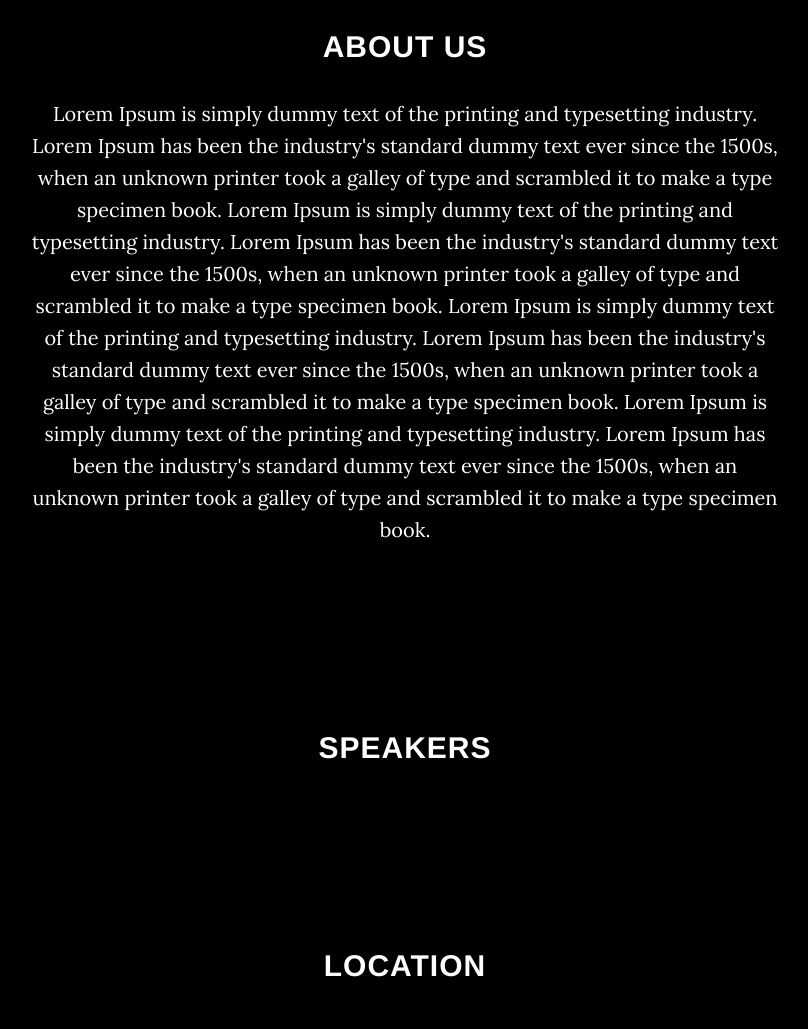
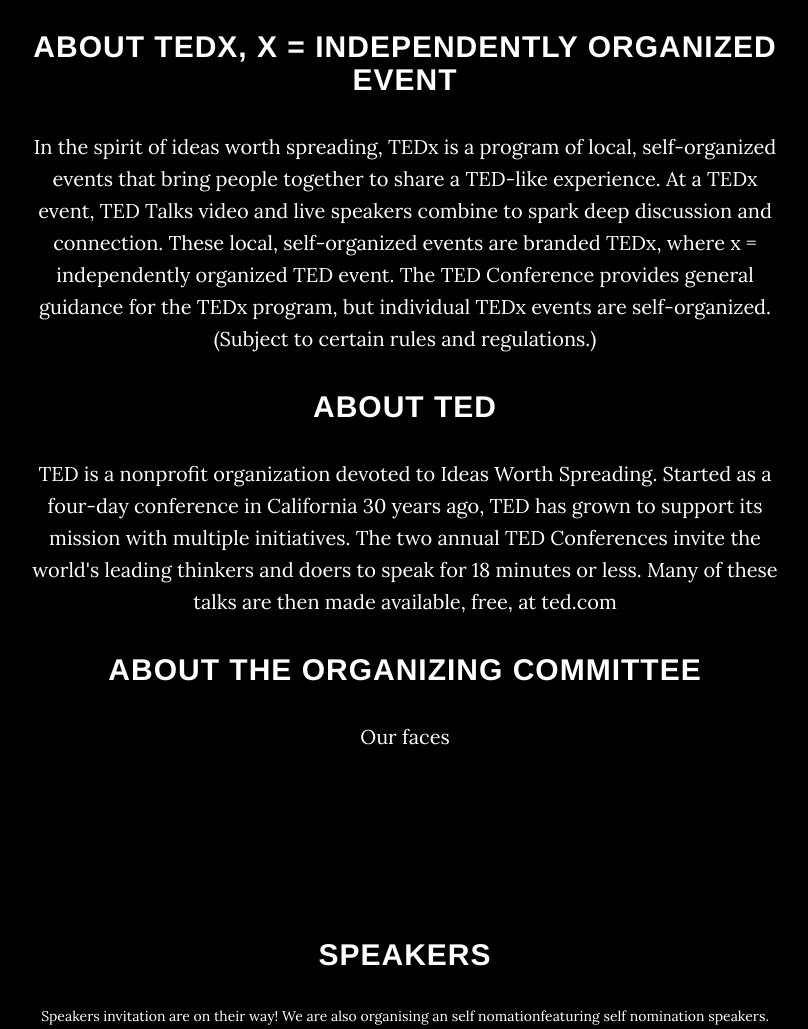
Before and after one commit to tbrittoborges/tedx_uod, a plain HTML site: page index.html in a window 1280 px wide. Shown: the part 920-1949 px from the top of the page, without its empty margins (235-1043 px from the left). Drawn offline with Linux system fonts and the light colour scheme; some packages are replaced by stand-ins of ours.

Commit message:
Add about ted and tedx

```diff
--- a/index.html
+++ b/index.html
@@ -107,19 +107,30 @@
     <section id="about" class="container content-section text-center">
         <div class="row">
             <div class="col-lg-8 col-lg-offset-2">
-                <h2>About us</h2>
-                <p>Lorem Ipsum is simply dummy text of the printing and typesetting industry.
-                    Lorem Ipsum has been the industry's standard dummy text ever since the 1500s, when an unknown
-                    printer took a galley of type and scrambled it to make a type specimen book.
-                Lorem Ipsum is simply dummy text of the printing and typesetting industry.
-                    Lorem Ipsum has been the industry's standard dummy text ever since the 1500s, when an unknown
-                    printer took a galley of type and scrambled it to make a type specimen book.
-                Lorem Ipsum is simply dummy text of the printing and typesetting industry.
-                    Lorem Ipsum has been the industry's standard dummy text ever since the 1500s, when an unknown
-                    printer took a galley of type and scrambled it to make a type specimen book.
-                 Lorem Ipsum is simply dummy text of the printing and typesetting industry.
-                    Lorem Ipsum has been the industry's standard dummy text ever since the 1500s, when an unknown
-                    printer took a galley of type and scrambled it to make a type specimen book.
+                <h2>About TEDx, x = independently organized event</h2>
+                <p>In the spirit of ideas worth spreading, TEDx is a program of
+                    local, self-organized events that bring people together to
+                    share a TED-like experience. At a TEDx event, TED Talks
+                    video and live speakers combine to spark deep discussion
+                    and connection. These local, self-organized events are
+                    branded TEDx, where x = independently organized TED event.
+                    The TED Conference provides general guidance for the TEDx
+                    program, but individual TEDx events are self-organized.
+                    (Subject to certain rules and regulations.)
+                 </p>
+                <h2>About TED</h2>
+                <p>TED is a nonprofit organization devoted to Ideas Worth
+                    Spreading. Started as a four-day conference in California 30
+                    years ago, TED has grown to support its mission with
+                    multiple initiatives. The two annual TED Conferences invite
+                    the world's leading thinkers and doers to speak for
+                    18 minutes or less. Many of these talks are then made
+                    available, free, at <link href="www.ted.com">ted.com</link>
+                </p>
+                <h2>About the organizing committee</h2>
+                <p>
+                    Our faces
+                </p>
             </div>
         </div>
     </section>
@@ -129,6 +140,9 @@
         <div class="row">
             <div class="col-lg-8 col-lg-offset-2">
                 <h2>Speakers</h2>
+                Speakers invitation are on their way! We are also organising an
+                self nomationfeaturing
+                self nomination speakers.
             </div>
         </div>
     </section>
```
